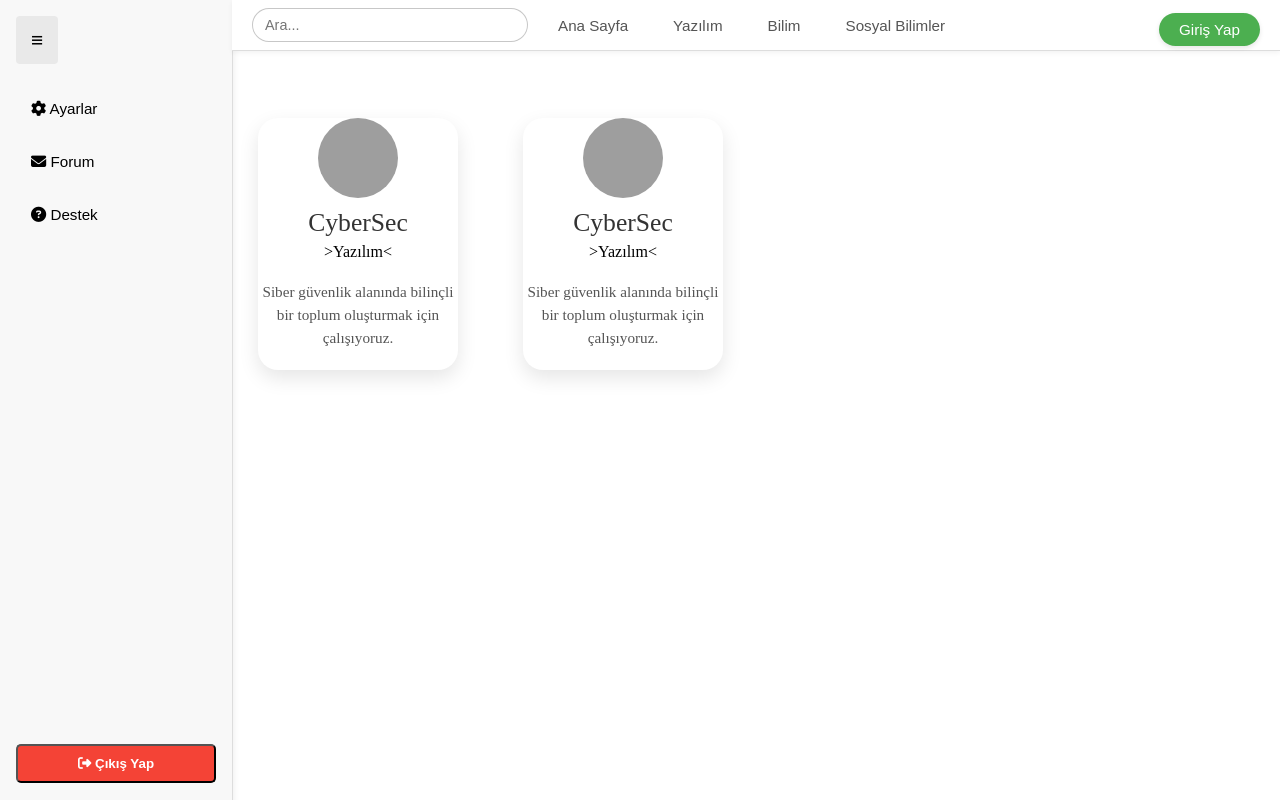
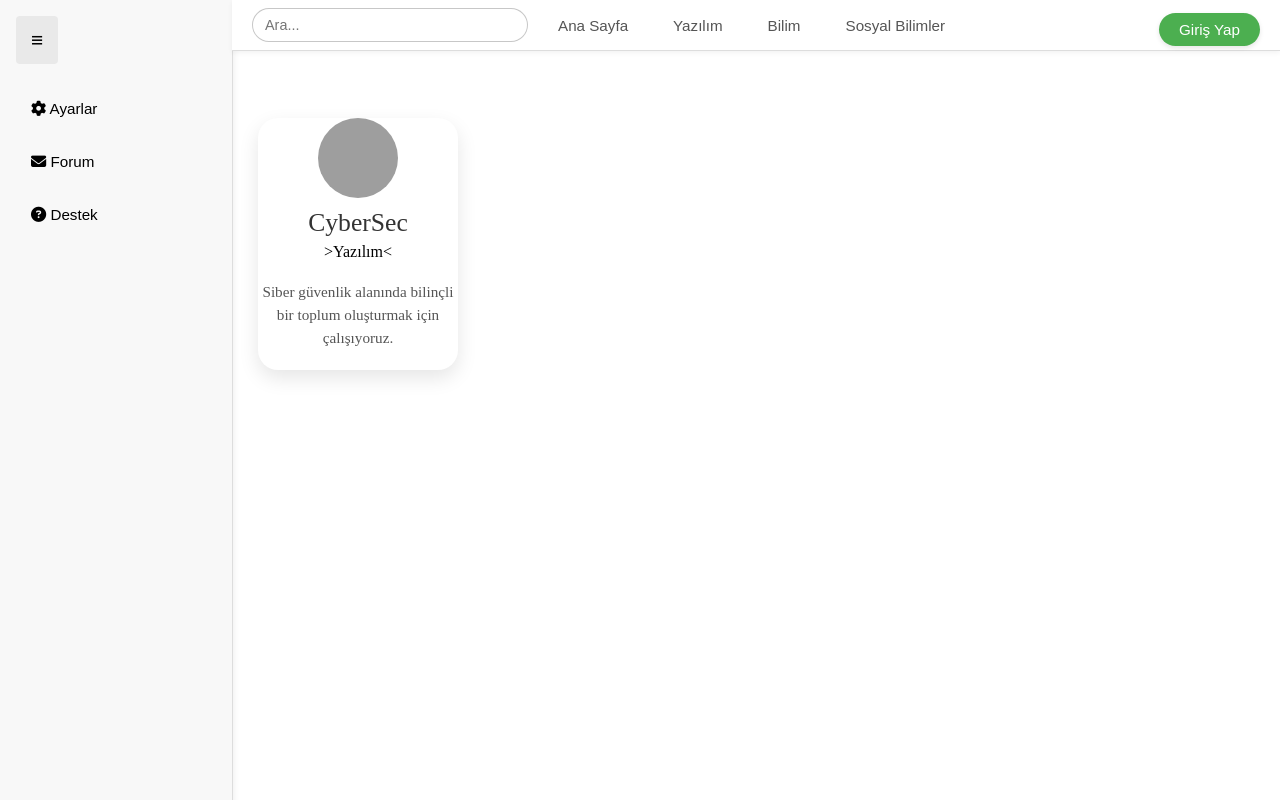
Before and after one commit to SocietyWebChain/SocietyWeb, a Flask app: page / in a window 1280 px wide. Run offline with Flask 3, Linux system fonts and the light colour scheme; grey boxes are pictures that could not be loaded.

Commit message:
bir takım düzeltmeler

```diff
--- a/templates/index.html
+++ b/templates/index.html
@@ -53,10 +53,11 @@
     <button onclick='window.location.href = "/help"' class="left-button" id="help">
   <i class="fas fa-question-circle"></i> Destek
 </button>
-
+{%if logged_in %}
 <button onclick='window.location.href = "/logout";' class="left-button-logout" id="log-out">
   <i class="fas fa-sign-out-alt"></i> Çıkış Yap
 </button>
+{% endif %}
   </div>
 
   <div class="top-buttons">
@@ -111,17 +112,6 @@
           alt="Cyber Security">
         <h2>CyberSec</h2>
         <h3>>Yazılım<</h3>
-        <h4>Siber güvenlik alanında bilinçli bir toplum oluşturmak için çalışıyoruz.</h4>
-      </div>
-    </div>
-
-    <div class="com_box" id="software">
-      <div class="com-link" data-title="aişsdkşalkd" data-cat="software" data-desc="Hebele hübele" data-img="{{ url_for('static', filename='photos/kuş.jpg') }}">
-        <img id="com_image"
-          src="https://media.licdn.com/dms/image/v2/D4D0BAQFyTqKt6LGKxQ/company-logo_200_200/company-logo_200_200/0/1709828236381/iztech_cyber_security_society_logo?e=1757548800&v=beta&t=JTEYoSaWqU6qx8X4Jq5EywzWWon4NKEE8veF4QicfFE"
-          alt="Cyber Security">
-        <h2>CyberSec</h2>
-        <h3>>Yazılım< </h3>
         <h4>Siber güvenlik alanında bilinçli bir toplum oluşturmak için çalışıyoruz.</h4>
       </div>
     </div>
```
